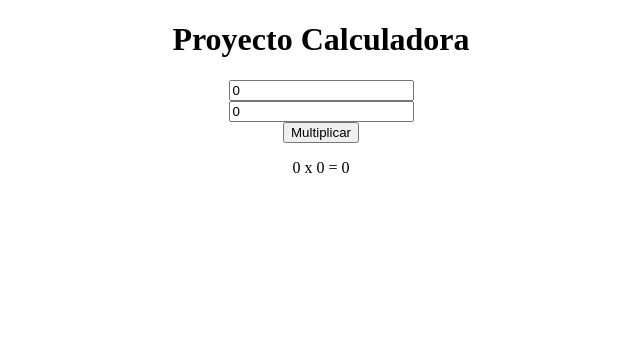
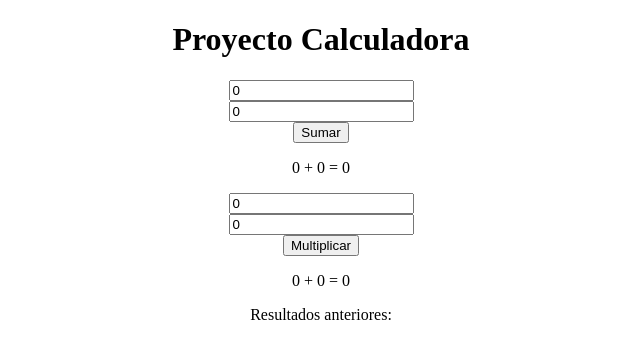
Before and after one commit to carlospalma-sistemas/ProyectoBase, an Angular app: page / in a window 1280 px wide. Shown: the top 358 px of the page, without its empty margins (319-959 px from the left). Built offline with nearby package versions, Linux system fonts and the light colour scheme.

Commit message:
Completada suma y multiplicacion

```diff
--- a/src/app/app.component.html
+++ b/src/app/app.component.html
@@ -1,9 +1,21 @@
 <div align=center>
-<h1>
+  <h1>
   Proyecto {{ title }}
-</h1>
-<input type="number" #numero3 value=0><br>
-<input type="number" #numero4 value=0><br>
-<button (click)="multiplicar(numero3.value, numero4.value)">Multiplicar</button>
-<p>{{numero3.value}} x {{numero4.value}} = {{multiplicacion}}</p>
+  </h1>
+  <div>
+    <input type="number" #numero1 value=0><br>
+    <input type="number" #numero2 value=0><br>
+    <button (click)="sumar(numero1.value, numero2.value)">Sumar</button>
+    <p>{{numero1.value}} + {{numero2.value}} = {{suma}}</p>
+  </div>
+  <div>
+    <input type="number" [(ngModel)]=numero3 value=0><br>
+    <input type="number" [(ngModel)]=numero4 value=0><br>
+    <button (click)="multiplicar()">Multiplicar</button>
+    <p>{{numero3}} + {{numero4}} = {{multiplicacion}}</p>
+  </div>
+  <p>Resultados anteriores:<br></p>
+  <ng-template *ngFor="let res of resultados">
+      <p>{{res}}</p>
+  </ng-template>
 </div>
--- a/src/app/app.component.ts
+++ b/src/app/app.component.ts
@@ -1,16 +1,26 @@
 import { Component } from '@angular/core';
 
 @Component({
-  selector: 'app-root',
-  templateUrl: './app.component.html',
-  styleUrls: ['./app.component.css']
+    selector: 'app-root',
+    templateUrl: './app.component.html',
+    styleUrls: ['./app.component.css']
 })
 export class AppComponent {
-  title:string = 'Calculadora'
-  multiplicacion:number = 0
-  valor:number = 0
+    title: string = 'Calculadora'
 
-  multiplicar(num1: any, num2: any) {
-    this.multiplicacion = num1 * num2
-  }
+    numero3: number = 0
+    numero4: number = 0
+    suma: number = 0
+    multiplicacion: number = 0
+    resultados: number[] = []
+
+    sumar(num1: string, num2: string): void {
+        this.suma = Number(num1) + Number(num2)
+        this.resultados.push(this.suma)
+    }
+
+    multiplicar(): void {
+        this.multiplicacion = this.numero3 * this.numero4
+        this.resultados.push(this.multiplicacion)
+    }
 }
```
